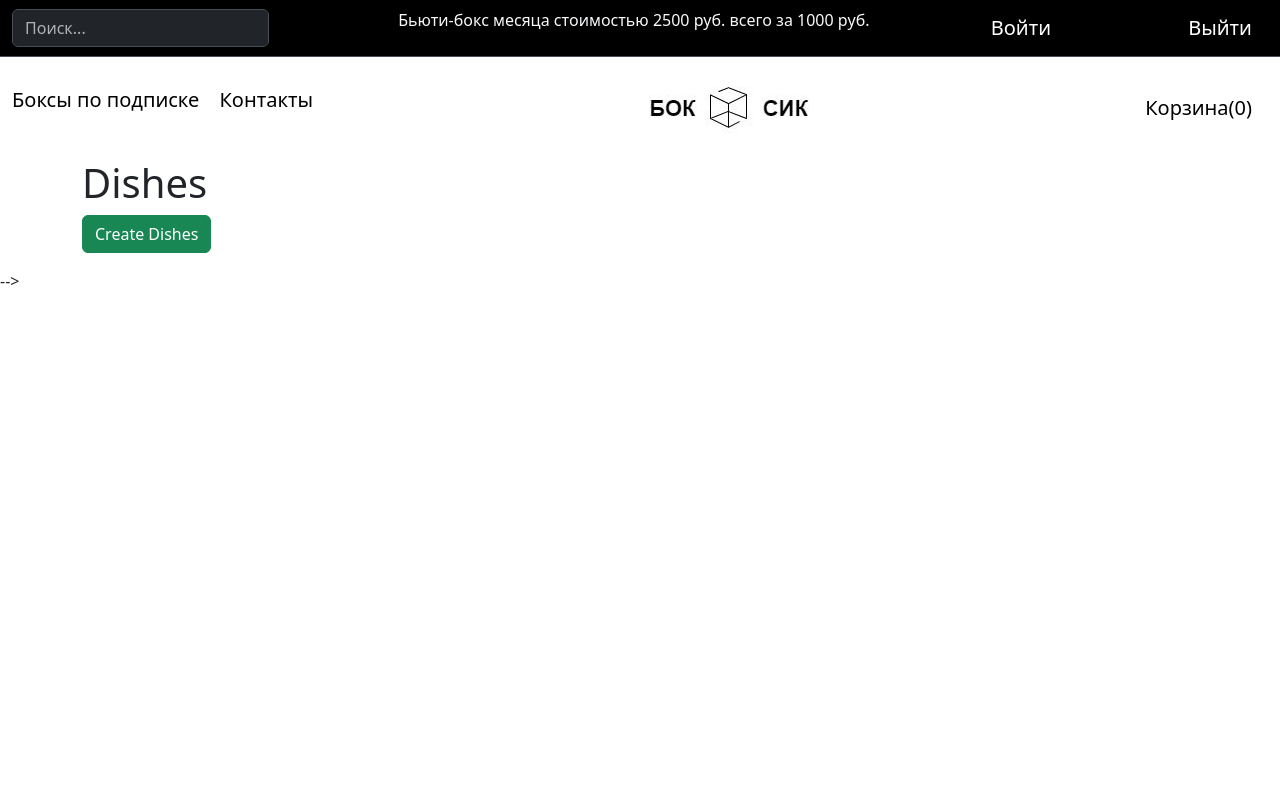
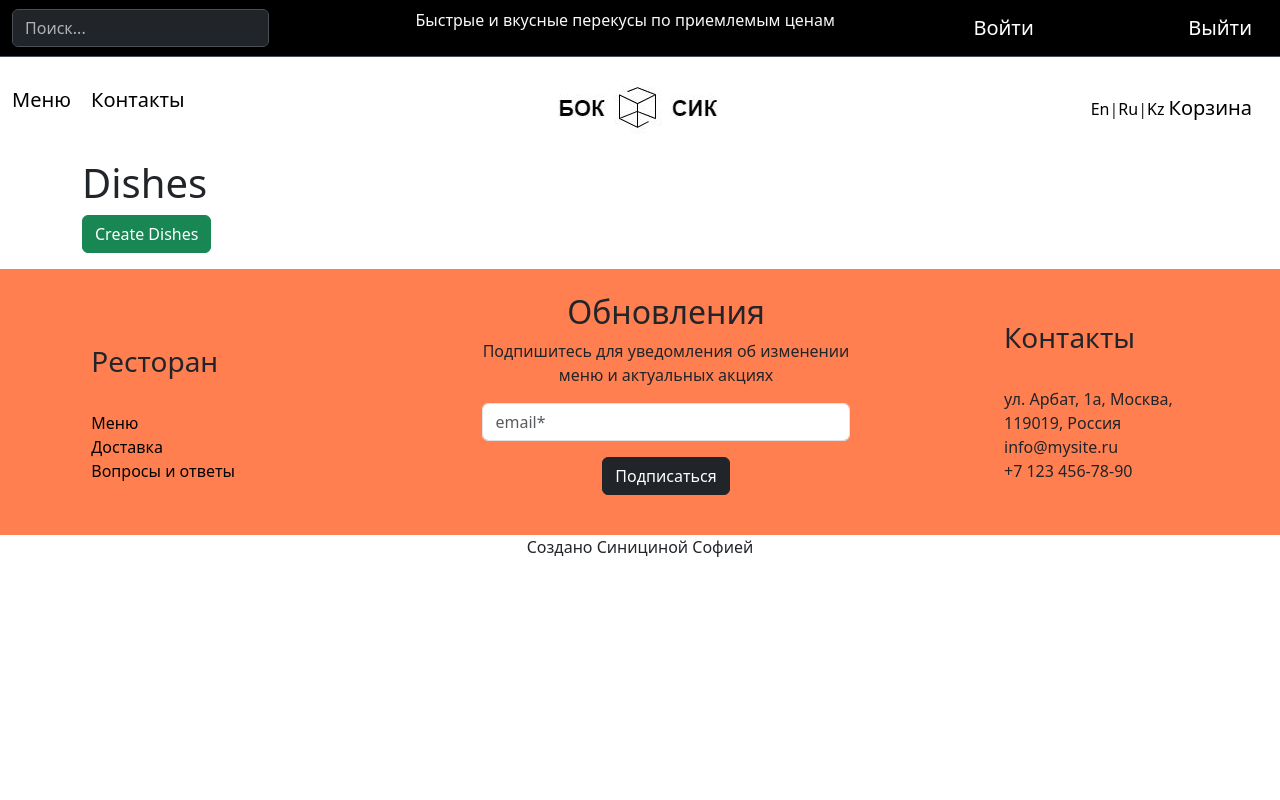
Before and after one commit to Sofiya-Sinitsina/shop_sql_version, a Yii app: template views/dishes/index.php in a window 1280 px wide. Run offline with PHP 8.4 and a stand-in for Yii, Linux system fonts and the light colour scheme; the template is opened without the code that fills it, so the values that code supplies are empty; some libraries are stand-ins or nearby versions.

Commit message:
translations

```diff
--- a/controllers/DishesController.php
+++ b/controllers/DishesController.php
@@ -4,6 +4,7 @@ namespace app\controllers;
 
 use app\models\Dishes;
 use app\models\forms\DishForm;
+use Yii;
 use yii\data\ActiveDataProvider;
 use yii\web\Controller;
 use yii\web\NotFoundHttpException;
--- a/controllers/SiteController.php
+++ b/controllers/SiteController.php
@@ -135,10 +135,6 @@ class SiteController extends Controller
         return $this->render('qa');
     }
 
-    public function actionPolicy()
-    {
-        return $this->render('policy');
-    }
 
     public function actionDelivery()
     {
--- a/models/Composition.php
+++ b/models/Composition.php
@@ -43,9 +43,9 @@ class Composition extends \yii\db\ActiveRecord
     public function attributeLabels()
     {
         return [
-            'id' => Yii::t('app', 'ID'),
-            'dish_id' => Yii::t('app', 'Dish ID'),
-            'ingredient_id' => Yii::t('app', 'Ingredient ID'),
+            'id' => 'ID',
+            'dish_id' => Yii::t('form', 'ID блюда'),
+            'ingredient_id' => Yii::t('form', 'ID ингредиента'),
         ];
     }
 
--- a/models/forms/DishForm.php
+++ b/models/forms/DishForm.php
@@ -36,7 +36,7 @@ class DishForm extends Model
             'dish_name_en'=>'Name of dish en',
             'dish_name_ru'=>'Name of dish ru',
             'dish_name_kk'=>'Name of dish kz',
-            'composition'=>'Composition',
+            'composition'=>'Состав',
             'dish_price'=>'Price',
             'dish_photo'=>'Photo',
             'type'=>'Type'
--- a/views/dishes/_form.php
+++ b/views/dishes/_form.php
@@ -19,7 +19,7 @@ use yii\widgets\ActiveForm;
     <?= $form->field($model, 'dish_name_ru')->textInput(['maxlength' => true]) ?>
     <?= $form->field($model, 'dish_name_kk')->textInput(['maxlength' => true]) ?>
 
-    <?php echo $form->field($model, 'composition')->widget(Select2::classname(), [
+    <?php echo $form->field($model, 'composition')->label(Yii::t('form', 'Состав'))->widget(Select2::classname(), [
         'data' => $ingredient,
         'options' => ['multiple' => true,'placeholder' => 'Choose the ingredient ...'],
         'pluginOptions' => [
@@ -34,7 +34,7 @@ use yii\widgets\ActiveForm;
 
     <?= $form->field($model, 'type')->dropDownList(
             [
-                    'soup'=>'soup',
+                    'soup'=>'суп',
                 'drink'=>'drink',
                 'bakery'=>'bakery',
             ]
--- a/views/dishes/index.php
+++ b/views/dishes/index.php
@@ -28,14 +28,14 @@ $this->params['breadcrumbs'][] = $this->title;
 
             'id',
             'dish_name_en',
-            ['attribute'=> 'composition',
+            ['attribute'=> Yii::t('form','Состав'),
                 'format'=>'raw',
                 'contentOptions'=>['class'=>'text-center align-mode'],
                 'headerOptions'=>['class'=>'text-center align-mode'],
                 'value'=> static function(Dishes $model) {
                     $cur_ing =[];
                     foreach ($model->composition as $ingredient) {
-                        \yii\helpers\VarDumper::dump($ingredient);
+//                        \yii\helpers\VarDumper::dump($ingredient);
                         $cur_ing[] = $ingredient->ingredient->ingredient_name_en;
                     }
                     return implode(', ', $cur_ing);
--- a/views/layouts/languages.php
+++ b/views/layouts/languages.php
@@ -17,6 +17,8 @@ echo Html::a('Ru', array_merge(Yii::$app->request->get(),
 echo '|';
 echo Html::a('Kz', array_merge(Yii::$app->request->get(),
     [
-        Yii::$app->controller->route, 'language' => 'kz'
+        Yii::$app->controller->route, 'language' => 'kk'
     ]
 ));
+
+?>
--- a/views/layouts/main.php
+++ b/views/layouts/main.php
@@ -64,14 +64,14 @@ $this->registerLinkTag(['rel' => 'icon', 'type' => 'image/x-icon', 'href' => Yii
     <nav id="nav_dark" class="navbar border-bottom border-body text-light" data-bs-theme="dark">
         <div class="container-fluid">
             <form id="search_dark" class="d-flex" role="search">
-                <input class="form-control me-2" type="search" placeholder="Поиск..." aria-label="Search">
+                <input class="form-control me-2" type="search" placeholder="<?= Yii::t('labels','Поиск...')?>" aria-label="Search">
             </form>
-            <p>Бьюти-бокс месяца стоимостью 2500 руб. всего за 1000 руб.</p>
+            <p><?= Yii::t('labels', 'Быстрые и вкусные перекусы по приемлемым ценам')?></p>
             <a class="navbar-brand" href="<?= Url::to(['site/login'])?>">
-                Войти
+                <?= Yii::t('labels', 'Войти')?>
             </a>
-            <a class="navbar-brand" href="site/login">
-                Выйти
+            <a class="navbar-brand" href="<?= Url::to(['site/login'])?>">
+                <?= Yii::t('labels', 'Выйти')?>
             </a>
 
         </div>
@@ -79,16 +79,19 @@ $this->registerLinkTag(['rel' => 'icon', 'type' => 'image/x-icon', 'href' => Yii
 
     <!--второй хэдинг-->
     <nav id="nav_white" class="navbar">
-        <div class="container-fluid">
+        <div class="container-fluid ">
             <?= $this->render('language_list')?>
             <p class="text-start">
-                <a class="navbar-brand" href="<?= Url::to(['subs'])?>">Боксы по подписке</a>
-                <a class="navbar-brand" href="#cont">Контакты</a>
+                <a class="navbar-brand" href="<?= Url::to(['subs'])?>"><?= Yii::t('labels', 'Меню')?></a>
+                <a class="navbar-brand" href="#cont"><?= Yii::t('labels', 'Контакты')?></a>
             </p>
             <a class="navbar-brand" href="<?= Url::to(['index'])?>">
                 <img src="<?= $asset->baseUrl.'/img/ph1.JPG'?>" alt="Bootstrap" width="224" height="76">
             </a>
-            <a class="navbar-brand">Корзина(0)</a>
+            <div class="text-end">
+            <?= $this->render('languages')?>
+            <a class="navbar-brand"><?= Yii::t('labels', 'Корзина')?></a>
+            </div>
 
         </div>
     </nav>
@@ -105,36 +108,34 @@ $this->registerLinkTag(['rel' => 'icon', 'type' => 'image/x-icon', 'href' => Yii
 </main>
 
 
-<!--полуфутер-->
-<!--<div id="footer_or" class="text-start row row-cols-1 row-cols-md-3 g-4 align-items-center">-->
-<!--    <div id="f1">-->
-<!--        <h3>Магазин</h3><br>-->
-<!--        <a href="--><?php //= Url::to(['subs'])?><!--">Подписка на боксы</a><br>-->
-<!--        <a href="--><?php //= Url::to(['delivery'])?><!--">Доставка и возврат</a><br>-->
-<!--        <a href="--><?php //= Url::to(['policy'])?><!--">Политика магазина</a><br>-->
-<!--        <a href="--><?php //= Url::to(['policy', '#'=>'sposob'])?><!--">Способы оплаты</a><br>-->
-<!--        <a href="--><?php //= Url::to(['qa'])?><!--">Вопросы и ответы</a><br>-->
-<!--    </div>-->
-<!--    <div id="f2" class="text-center">-->
-<!--        <h2>Коробочки</h2>-->
-<!--        <p>Подпишитесь для обновлений и уведомлениях об ограниченных сериях</p>-->
-<!--        <input type="text" class="form-control" id="specificSizeInputName" placeholder="Эл. почта*">-->
-<!--        <button type="submit" class="btn btn-dark m-3">Sibscribe</button>-->
-<!--        <br><br>-->
-<!--    </div>-->
-<!--    <div id="f3" class="text-start">-->
-<!--        <p><a name="cont"></a></p>-->
-<!--        <h3>Контакты</h3><br>-->
-<!--        <p>ул. Арбат, 1а,  Москва,<br>-->
-<!--            119019, Россия<br>-->
-<!--            info@mysite.ru<br>-->
-<!--            +7 123 456-78-90</p><br>-->
-<!--    </div>-->
-<!--</div>-->
-<!---->
-<!--<!--основной футер-->-->
-<!--<footer class="text-center">Created by Sinitsina Sofiya | --><?php //= $this->render('languages')?><!-- </footer>-->
-<!---->
+полуфутер
+<div id="footer_or" class="text-start row row-cols-1 row-cols-md-3 g-4 align-items-center">
+    <div id="f1">
+        <h3><?= Yii::t('labels','Ресторан')?></h3><br>
+        <a href="<?= Url::to(['site/subs'])?>"><?= Yii::t('labels', 'Меню')?></a><br>
+        <a href="<?= Url::to(['site/delivery'])?>"><?= Yii::t('labels', 'Доставка')?></a><br>
+        <a href="<?= Url::to(['site/qa'])?>"><?= Yii::t('labels', 'Вопросы и ответы')?></a><br>
+    </div>
+    <div id="f2" class="text-center">
+        <h2><?= Yii::t('labels', 'Обновления')?></h2>
+        <p><?= Yii::t('content','Подпишитесь для уведомления об изменении меню и актуальных акциях')?></p>
+        <input type="text" class="form-control" id="specificSizeInputName" placeholder="email*">
+        <button type="submit" class="btn btn-dark m-3"><?= Yii::t('labels', 'Подписаться')?></button>
+        <br><br>
+    </div>
+    <div id="f3" class="text-start">
+        <p><a name="cont"></a></p>
+        <h3><?= Yii::t('labels','Контакты')?></h3><br>
+        <p><?= Yii::t('content','ул. Арбат, 1а,  Москва,')?><br>
+            <?= Yii::t('content','119019, Россия')?><br>
+            info@mysite.ru<br>
+            +7 123 456-78-90</p><br>
+    </div>
+</div>
+
+<!--основной футер-->
+<footer class="text-center"> <?= Yii::t('labels', 'Создано Синициной Софией')?> </footer>
+
 
 <?php $this->endBody() ?>
 </body>
```
Also changed, not shown: config/web.php (+10 -1 lines), messages/en/content.php (added, +15 -0 lines), messages/en/form.php (added, +12 -0 lines), messages/en/labels.php (added, +24 -0 lines), models/Dishes.php (+9 -7 lines), views/site/policy.php (deleted, +0 -28 lines), views/site/index.php (line endings or trailing spaces).
